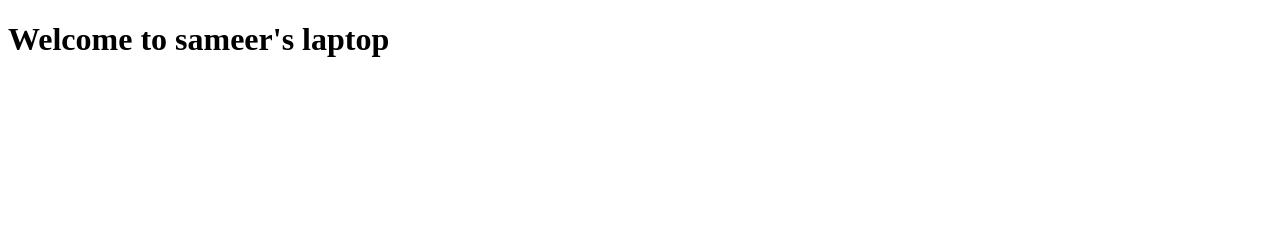
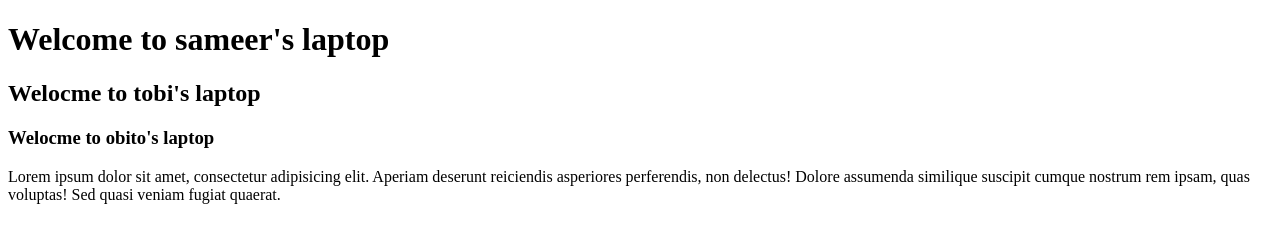
Before and after one commit to Sameershaik0349/tobi-pro, a plain HTML site: page index.html in a window 1280 px wide. Drawn offline with Linux system fonts and the light colour scheme.

Commit message:
V2 of project

```diff
--- a/index.html
+++ b/index.html
@@ -7,5 +7,8 @@
 </head>
 <body>
     <h1>Welcome to sameer's laptop</h1>
+    <h2>Welocme to tobi's laptop</h2>
+    <h3>Welocme to obito's laptop </h3>
+    <p>Lorem ipsum dolor sit amet, consectetur adipisicing elit. Aperiam deserunt reiciendis asperiores perferendis, non delectus! Dolore assumenda similique suscipit cumque nostrum rem ipsam, quas voluptas! Sed quasi veniam fugiat quaerat.</p>
 </body>
 </html>
```
